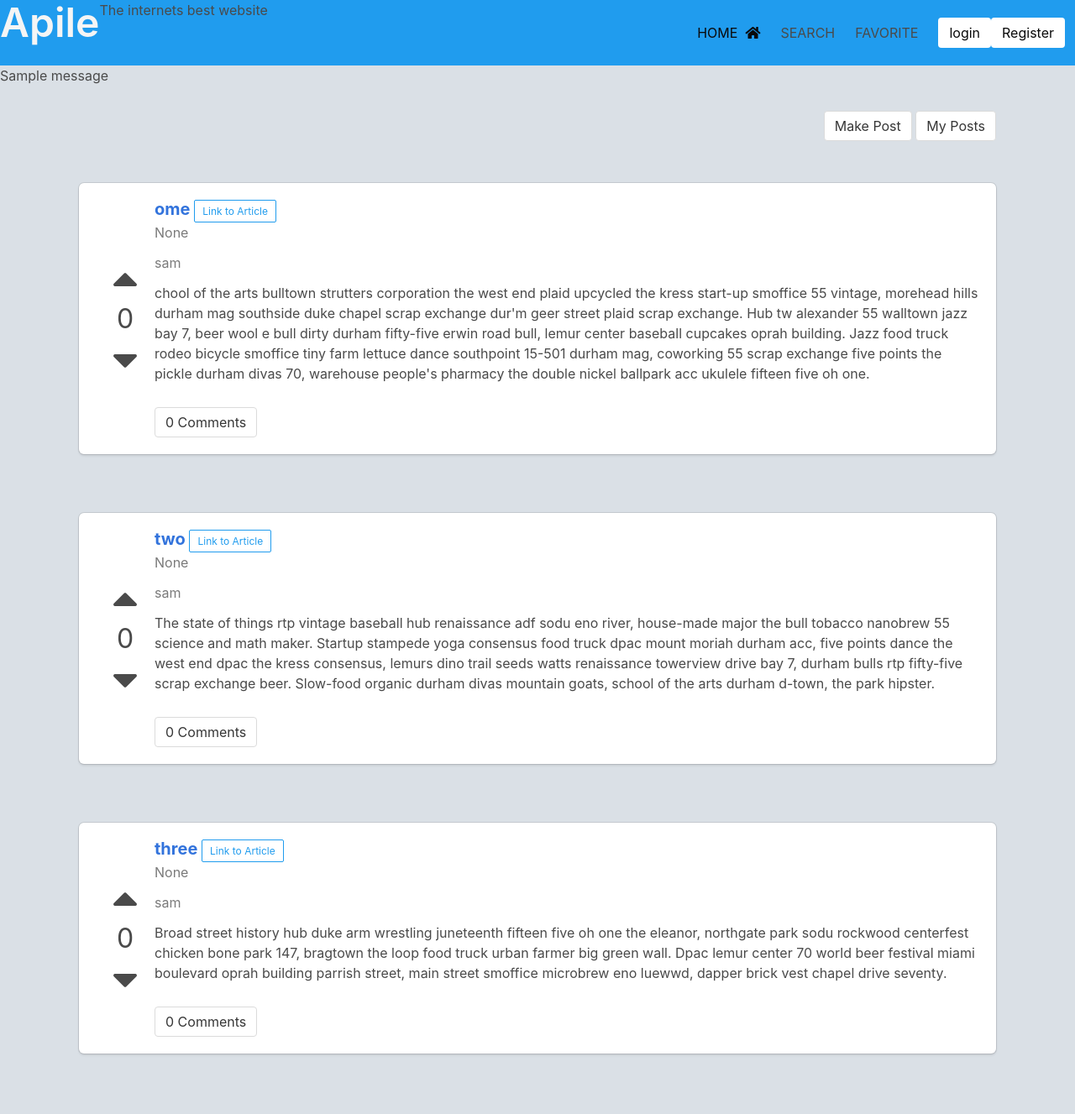
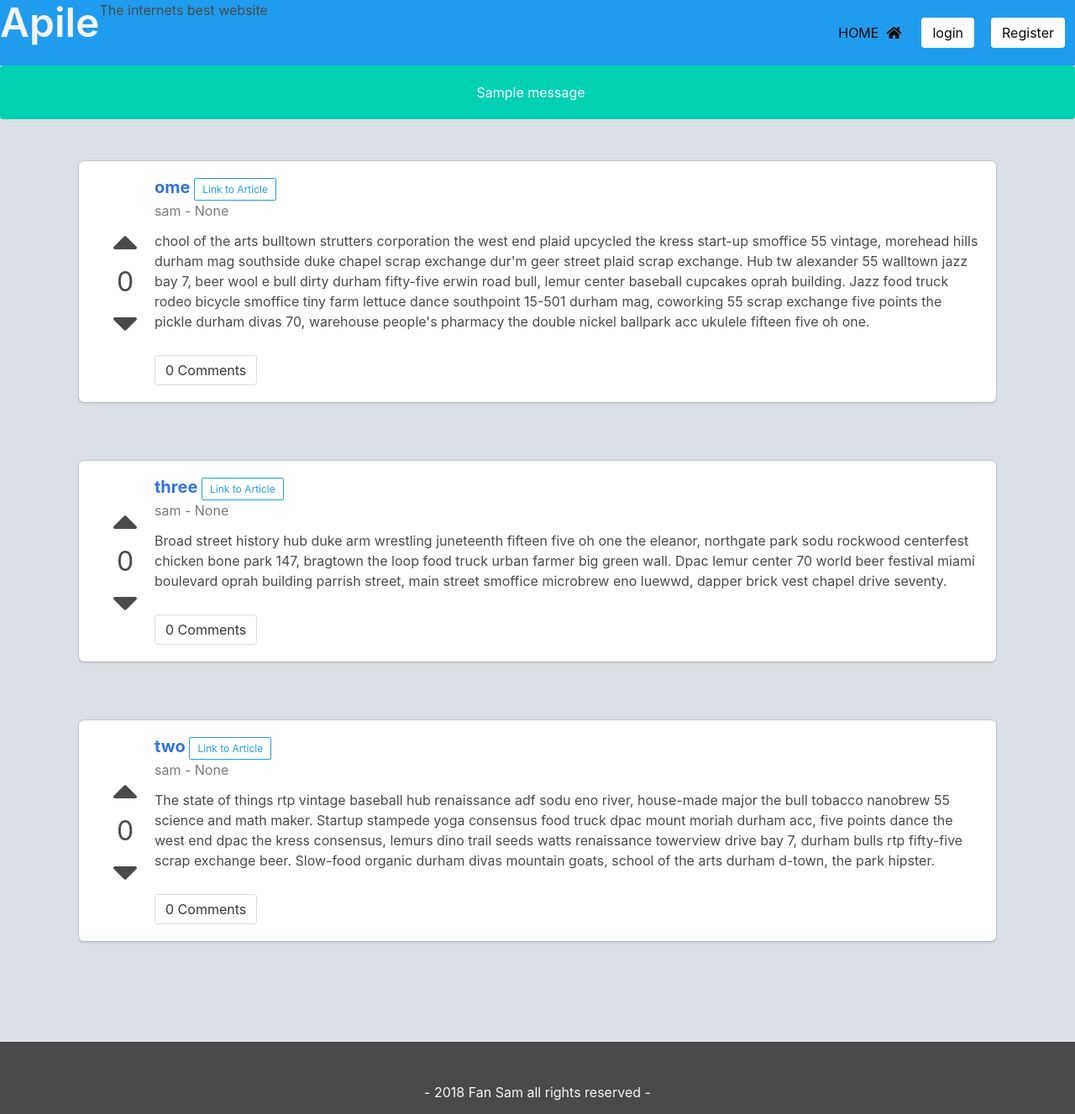
Before and after one commit to momentum-cohort-2018-10/w5-apile-fan-sam, a Django app: page / in a window 1280 px wide. Shown: the top 1327 px of the page at 84% size. Run offline with Django 3.2, Linux system fonts and the light colour scheme; data comes from the database, SQL or seed files in the repository; tables that the repository leaves empty hold one stand-in row (values such as "Sample post"); one stand-in notice (Sample message) is shown; some libraries are stand-ins or nearby versions.

Commit message:
added messages

```diff
--- a/apile/settings.py
+++ b/apile/settings.py
@@ -15,7 +15,7 @@ import django_heroku
 
 from django.conf.global_settings import TEMPLATES
 
-# TEMPLATES[0]['OPTIONS']['context_processors'].insert(0, 'django.core.context_processors.request')
+
 
 # Build paths inside the project like this: os.path.join(BASE_DIR, ...)
 BASE_DIR = os.path.dirname(os.path.dirname(os.path.abspath(__file__)))
@@ -46,8 +46,6 @@ INSTALLED_APPS = [
     'django.contrib.sessions',
     'django.contrib.messages',
     'django.contrib.staticfiles',
-
-
 ]
 
 MIDDLEWARE = [
--- a/apile/urls.py
+++ b/apile/urls.py
@@ -1,7 +1,8 @@
 from django.contrib import admin
 from django.urls import path, include
 from posts import views
-from posts.backends import HomeRegistrationView
+from posts.backends import HomeRegistrationView, CustomLoginView
+from django.contrib.auth.views import LogoutView
 
 urlpatterns = [
     path('', views.index, name="home"),
@@ -14,6 +15,11 @@ urlpatterns = [
     path('accounts/register/',
          HomeRegistrationView.as_view(),
          name="registration_register"),
+
     path('accounts/', include('registration.backends.default.urls')),
+    path('accounts/login',
+         CustomLoginView.as_view(template_name='registration/login.html'),
+         name='auth_login'),
+
     path('admin/', admin.site.urls),
 ]
--- a/posts/static/css/style.css
+++ b/posts/static/css/style.css
@@ -55,3 +55,6 @@ body {
     margin-bottom: 25px;
     padding-bottom: 10px
 }
+.notification {
+    text-align: center;
+}
--- a/posts/templates/base.html
+++ b/posts/templates/base.html
@@ -31,13 +31,16 @@
                             <a href="{% url 'home' %}" class="navbar-item is-active">HOME
                                 &nbsp;<i class="fas fa-home"></i>
                             </a>
-                            <a class="navbar-item ">SEARCH</a>
-                            <a class="navbar-item ">FAVORITE</a>
+                            {% if user.is_authenticated %}
+                                <a href="{% url 'make_post' %}" class="navbar-item ">MAKE POST</a>
+                                <a class="navbar-item" href= "{% url 'get_user_posts' %}">MY POSTS</a>
+                            {% endif %}
+
                             <div class="navbar-item">
                                 {% if user.is_authenticated %}
                                     <a class="button is-black is-inverted" href="{% url 'auth_logout' %}">logout</a>
                                     {% else %}
-                                    <a class="button is-black is-inverted" href="{% url 'auth_login' %}">login</a>
+                                    <a style="margin-right:20px" class="button is-black is-inverted" href="{% url 'auth_login' %}">login</a>
 
                                     <a class="button is-black is-inverted" href="{% url 'registration_register' %}">Register</a>
 
@@ -51,16 +54,13 @@
     {% if messages %}
     <ul class="messages">
         {% for message in messages %}
-        <li{% if message.tags%} class="{{ message.tags }}"{% endif %}>{{ message }}</li>
+            <div {% if message.tags%} class="notification is-primary {{ message.tags }}"{% endif %}>
+                {{ message }}
+            </div>
+
         {% endfor %}
     </ul>
     {% endif %}
-    <div class="container button-controls">
-        <div class="button_container">
-            <a class="button is-solid" href="{% url 'make_post' %}">Make Post</a>
-            <a class="button is-solid" href= "{% url 'get_user_posts' %}">My Posts</a>
-        </div>
-    </div>
 
 
     {% block content %}
--- a/posts/templates/index.html
+++ b/posts/templates/index.html
@@ -19,8 +19,8 @@
                                 <a href="{% url 'get_post' slug=post.slug %}">{{ post.title }}</a>
                             </h2>
                             <a href="{{ post.link }}" target="_blank" class="button is-info is-outlined is-small">Link to Article</a></span>
-                        <p class="author has-text-grey">{{ post.created }}</p>
-                        <p class="author has-text-grey">{{ post.author }}</p>
+                        <p class="author has-text-grey">{{ post.author }} - {{ post.created }}</p>
+
                         <p class="post-description">{{ post.description }}</p>
                         <div class="controls">
                             <p class="post-info">
@@ -28,7 +28,7 @@
                                     <a class="button" href="{% url 'delete_post' slug=post.slug %}"><i class="fas fa-trash-alt"></i> &nbsp; Delete</a>
                                 {% endif %}
 
-                                <a href="{% url 'get_post' slug=post.slug %}" class="button">{{ post.comment_set.count }} Comment{{ post.comment_set.count|pluralize }}</a>
+                                <a href="{% url 'get_post' slug=post.slug %}" class="button">{{ post.num_comments }} Comment{{ post.num_comments|pluralize }}</a>
                             </p>
                         </div>
                     </div>
--- a/posts/templates/posts/post.html
+++ b/posts/templates/posts/post.html
@@ -30,6 +30,7 @@
             </div>
         </div>
         <div class="comment-section">
+            {% if user.is_authenticated %}
             <div class="comment-content">
                 <form action="" method="POST" role="form">
                     {% csrf_token %}
@@ -39,6 +40,9 @@
                 </form>
 
             </div>
+
+            {% endif %}
+
             {% for comment in comments %}
             <div class="comment-content">
                 <p class="author"><strong>{{ comment.commenter }}</strong></p>
--- a/posts/templates/registration/logout.html
+++ b/posts/templates/registration/logout.html
@@ -3,5 +3,8 @@
     Logout - {{ block.super }}
 {% endblock title %}
 {% block content %}
-    <h1> You have been logged out!! </h1>
+<div class="notification is-primary">
+    Successfully Logged Out!
+</div>
+
 {% endblock content %}
--- a/posts/views.py
+++ b/posts/views.py
@@ -10,7 +10,7 @@ import json
 
 
 def index(request):
-    posts = Post.objects.all()
+    posts = Post.objects.annotate(num_comments=Count('comment'))
     return render(request, 'index.html', {
         'posts': posts
     })
@@ -26,6 +26,9 @@ def get_post(request, slug):
             comment.commenter = request.user
             comment.post = post
             comment.save()
+            messages.add_message(request,
+                                 messages.INFO,
+                                 'Your comment was published.')
 
     comments = Comment.objects.filter(post=post)
 
@@ -55,7 +58,9 @@ def make_post(request):
             post.author = request.user
             post.slug = slugify(post.title)
             post.save()
-
+            messages.add_message(request,
+                                 messages.INFO,
+                                 'Your post was published.')
             return redirect('home')
 
     return render(request, 'posts/post_form.html', {
@@ -77,6 +82,9 @@ def delete_comment(request, id):
     comment = Comment.objects.get(id=id)
     post = comment.post
     comment.delete()
+    messages.add_message(request,
+                         messages.INFO,
+                         'Your comment was deleted.')
     return redirect('get_post', slug=post.slug)
 
 
@@ -118,7 +126,9 @@ def make_vote(request, slug):
                     vote.save()
 
         else:
-            return HttpResponse(json.dumps(["fail", "You must be signed in to vote on posts."]))
+            return HttpResponse(
+                json.dumps(["fail",
+                            "You must be signed in to vote on posts."]))
 
         votes = post.get_total_count()
         return HttpResponse(json.dumps(["success", votes]))
```
Also changed, not shown: posts/backends.py (+8 -1 lines).
